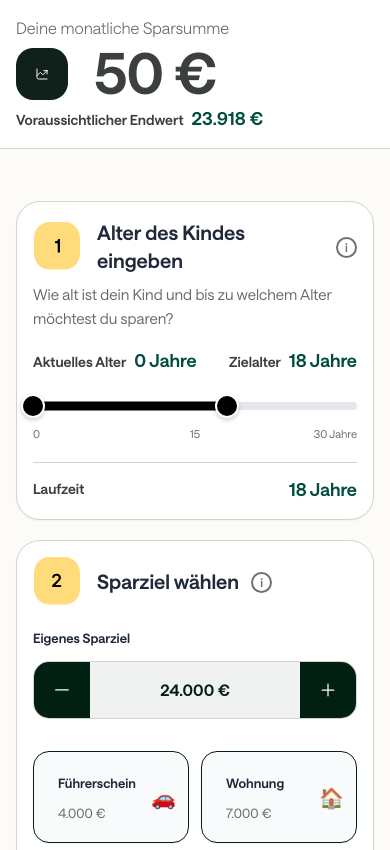
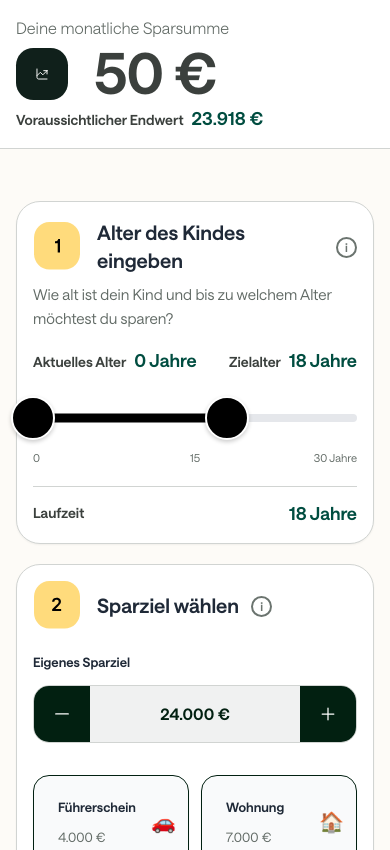
Before and after one commit to ivenkurz/kindersparplan, a Next.js app: page /Kindersparplan in a window 390 px wide. Built offline with nearby package versions, Linux system fonts and the light colour scheme.

Commit message:
DualRangeSlider mobile: grosse Thumbs wie SliderInput bessere Touch-Bedienung

```diff
--- a/components/DualRangeSlider.tsx
+++ b/components/DualRangeSlider.tsx
@@ -144,9 +144,10 @@ export default function DualRangeSlider({
       {label && (
         <p className="text-sm font-semibold text-ds-neutral-100">{label}</p>
       )}
+      {/* Wie SliderInput: auf Mobile hoher Track (h-14) und große Thumbs (w-11 h-11) für besseres Greifen */}
       <div
         ref={trackRef}
-        className="relative pt-4 pb-4 select-none touch-none"
+        className="relative h-14 md:h-10 select-none touch-none flex items-center"
         style={{ touchAction: "none" }}
         onPointerDown={handlePointerDown}
         onPointerMove={handlePointerMove}
@@ -163,7 +164,7 @@ export default function DualRangeSlider({
             width: `${highPercent - lowPercent}%`,
           }}
         />
-        {/* Thumbs (SVG: schwarz, 2px weißer Rand, drop-shadow dy=2 blur=2 opacity=0.2) */}
+        {/* Thumbs: Mobile 44px (wie SliderInput), Desktop 24px – gut greifbar auf Touch */}
         <div
           data-thumb="low"
           role="slider"
@@ -173,7 +174,7 @@ export default function DualRangeSlider({
           aria-valuenow={valueLow}
           tabIndex={0}
           onKeyDown={handleKeyDownLow}
-          className="absolute top-1/2 z-10 w-6 h-6 -translate-y-1/2 -translate-x-1/2 rounded-full bg-black border-2 border-white shadow-[0_2px_4px_rgba(0,0,0,0.2)] cursor-grab active:cursor-grabbing hover:shadow-lg focus:outline-none focus:ring-2 focus:ring-ds-orange-60 focus:ring-offset-2 pointer-events-auto"
+          className="absolute top-1/2 z-10 w-11 h-11 md:w-6 md:h-6 -translate-y-1/2 -translate-x-1/2 rounded-full bg-black border-2 border-white shadow-[0_2px_4px_rgba(0,0,0,0.2)] cursor-grab active:cursor-grabbing hover:shadow-lg focus:outline-none focus:ring-2 focus:ring-ds-orange-60 focus:ring-offset-2 pointer-events-auto touch-manipulation"
           style={{ left: `${lowPercent}%` }}
         />
         <div
@@ -185,7 +186,7 @@ export default function DualRangeSlider({
           aria-valuenow={valueHigh}
           tabIndex={0}
           onKeyDown={handleKeyDownHigh}
-          className="absolute top-1/2 z-10 w-6 h-6 -translate-y-1/2 -translate-x-1/2 rounded-full bg-black border-2 border-white shadow-[0_2px_4px_rgba(0,0,0,0.2)] cursor-grab active:cursor-grabbing hover:shadow-lg focus:outline-none focus:ring-2 focus:ring-ds-orange-60 focus:ring-offset-2 pointer-events-auto"
+          className="absolute top-1/2 z-10 w-11 h-11 md:w-6 md:h-6 -translate-y-1/2 -translate-x-1/2 rounded-full bg-black border-2 border-white shadow-[0_2px_4px_rgba(0,0,0,0.2)] cursor-grab active:cursor-grabbing hover:shadow-lg focus:outline-none focus:ring-2 focus:ring-ds-orange-60 focus:ring-offset-2 pointer-events-auto touch-manipulation"
           style={{ left: `${highPercent}%` }}
         />
       </div>
```
